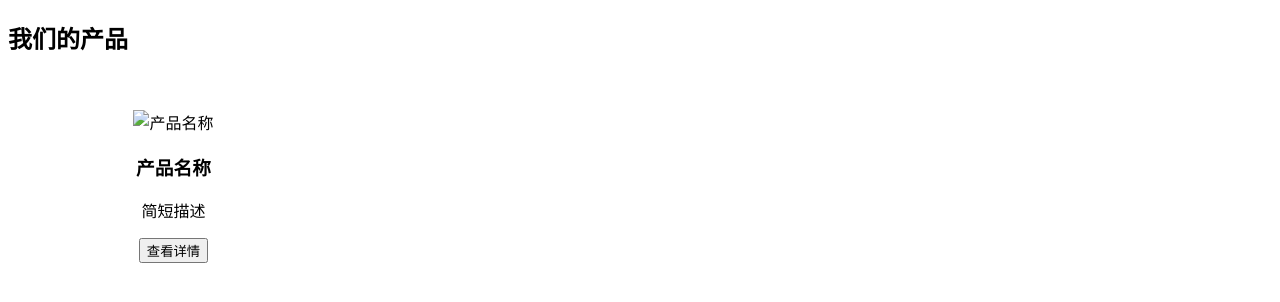
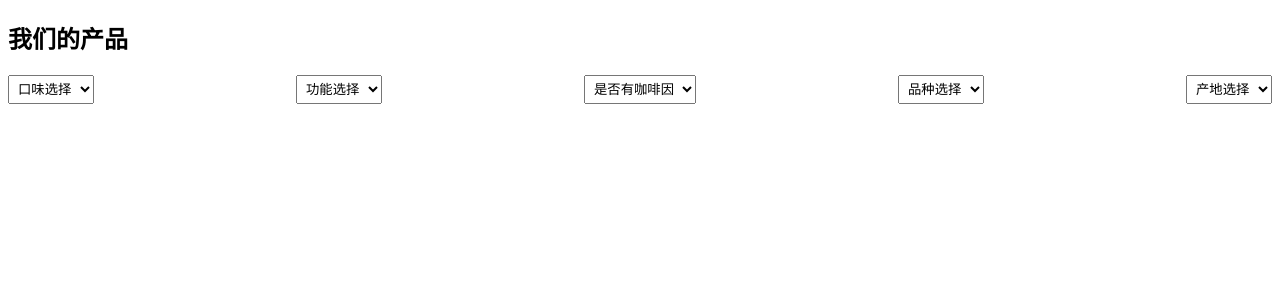
Before and after one commit to KKLUCKY-afk/herbal-tea-shop, a plain HTML site: page products.html in a window 1280 px wide. Drawn offline with Linux system fonts and the light colour scheme.

Commit message:
Update products.html

```diff
--- a/products.html
+++ b/products.html
@@ -5,43 +5,64 @@
     <meta name="viewport" content="width=device-width, initial-scale=1.0">
     <title>产品 - 草本茶养生商城</title>
     <style>
-        /* 复制之前的样式，并添加以下内容 */
-        .product-grid {
-            display: grid;
-            grid-template-columns: repeat(auto-fill, minmax(250px, 1fr));
-            gap: 20px;
-            padding: 20px;
+        /* 保留之前的样式 */
+        .filters {
+            display: flex;
+            justify-content: space-between;
+            margin-bottom: 20px;
         }
-        .product-card {
-            background-color: #fff;
-            border-radius: 5px;
-            padding: 15px;
-            text-align: center;
-        }
-        .product-card img {
-            max-width: 100%;
-            height: auto;
+        .filters select {
+            padding: 5px;
         }
     </style>
 </head>
 <body>
-    <!-- 复制 header 部分 -->
+    <!-- 保留之前的 header 部分 -->
 
     <section id="products">
         <div class="container">
             <h1>我们的产品</h1>
+            <div class="filters">
+                <select id="flavor">
+                    <option value="">口味选择</option>
+                    <option value="sweet">甜味</option>
+                    <option value="sour">酸味</option>
+                    <option value="bitter">苦味</option>
+                    <option value="spicy">辛辣</option>
+                </select>
+                <select id="function">
+                    <option value="">功能选择</option>
+                    <option value="relax">放松减压</option>
+                    <option value="energy">提神醒脑</option>
+                    <option value="sleep">改善睡眠</option>
+                    <option value="digestion">促进消化</option>
+                </select>
+                <select id="caffeine">
+                    <option value="">是否有咖啡因</option>
+                    <option value="yes">含咖啡因</option>
+                    <option value="no">不含咖啡因</option>
+                </select>
+                <select id="type">
+                    <option value="">品种选择</option>
+                    <option value="green">绿茶</option>
+                    <option value="black">红茶</option>
+                    <option value="oolong">乌龙茶</option>
+                    <option value="herbal">花草茶</option>
+                </select>
+                <select id="origin">
+                    <option value="">产地选择</option>
+                    <option value="china">中国</option>
+                    <option value="india">印度</option>
+                    <option value="srilanka">斯里兰卡</option>
+                    <option value="japan">日本</option>
+                </select>
+            </div>
             <div class="product-grid">
-                <div class="product-card">
-                    <img src="path_to_image.jpg" alt="产品名称">
-                    <h3>产品名称</h3>
-                    <p>简短描述</p>
-                    <button>查看详情</button>
-                </div>
-                <!-- 添加更多产品卡片 -->
+                <!-- 保留之前的产品卡片 -->
             </div>
         </div>
     </section>
 
-    <!-- 复制 footer 部分 -->
+    <!-- 保留之前的 footer 部分 -->
 </body>
 </html>
```
